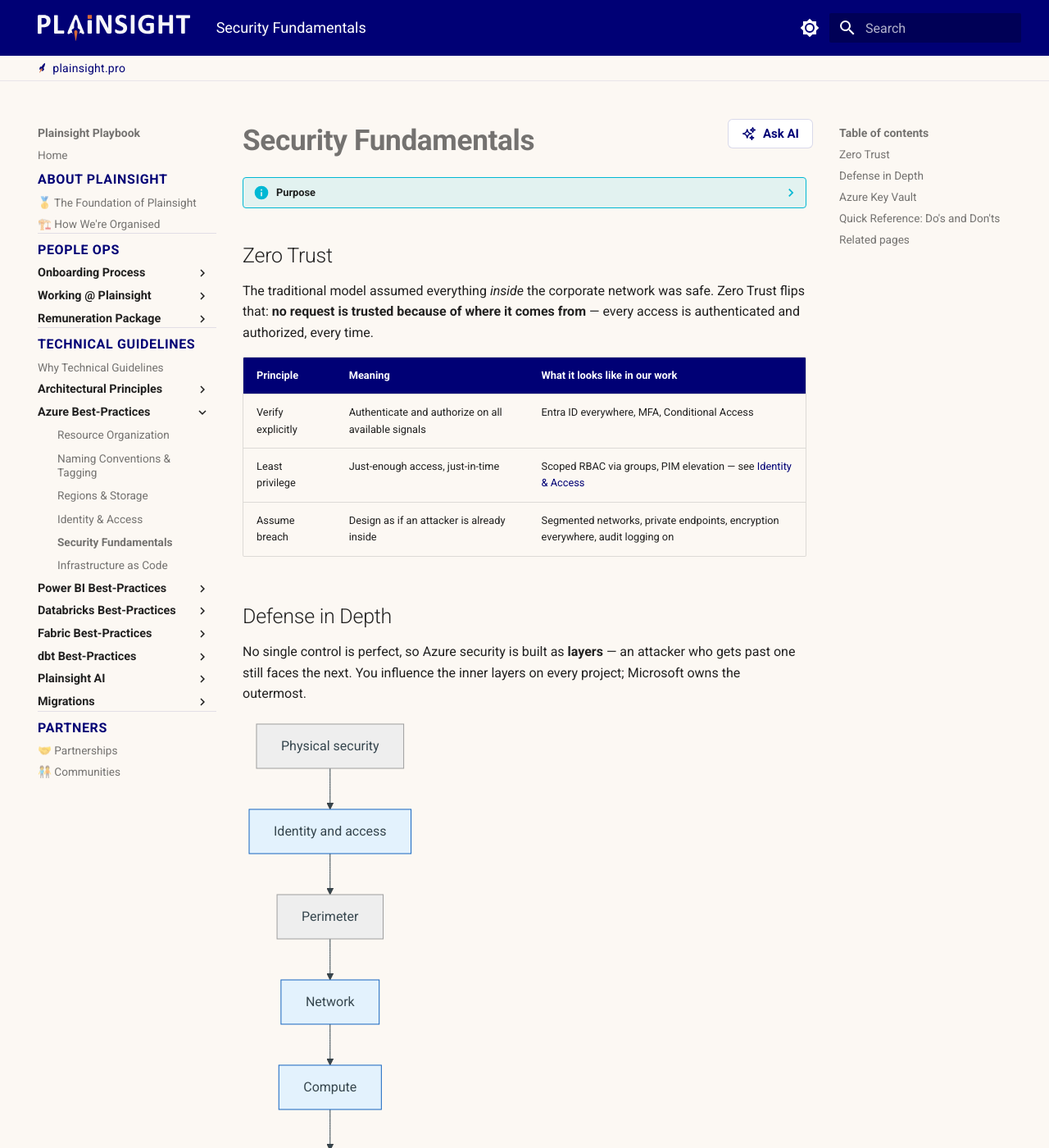
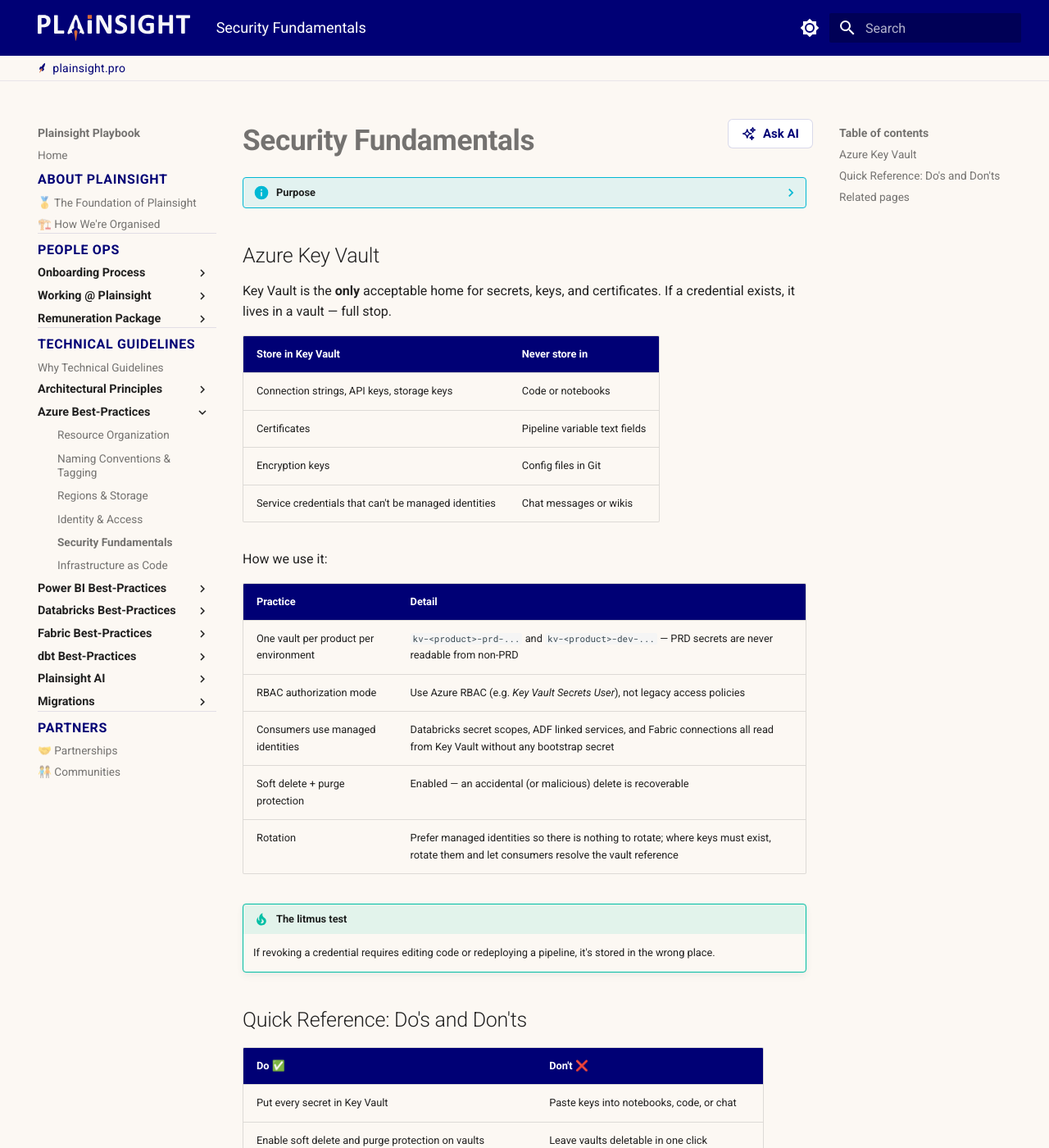
Before and after one commit to PlainsightPro/Vision-Playbook, an MkDocs documentation site: the page built from docs/technical-guidelines/azure/security-fundamentals.md, in a window 1280 px wide and 1400 px high. Shown: the whole window at 82% size. Built offline with MkDocs 1.6.1 and Material for MkDocs 9.7.7, drawn with Linux system fonts in a browser that asks for light colours; some of the changed text lies outside the part shown.

Commit message:
Remove Zero Trust and Defense in Depth from security fundamentals
Keep the page focused on the Key Vault habit; the two mental models
were too abstract for the target audience.

Co-Authored-By: Claude Fable 5 <noreply@anthropic.com>

````diff
--- a/docs/technical-guidelines/azure/security-fundamentals.md
+++ b/docs/technical-guidelines/azure/security-fundamentals.md
@@ -1,51 +1,11 @@
 ---
-description: "High-level security principles for Plainsight's Azure work: Zero Trust, Defense in Depth, and Azure Key Vault as the single home for secrets."
+description: "High-level security habits for Plainsight's Azure work: Azure Key Vault as the single home for secrets."
 ---
 
 # Security Fundamentals
 
 ??? info "Purpose"
-    You don't need to be a security engineer to build securely on Azure — you need two mental models and one habit. The models are Zero Trust and Defense in Depth; the habit is that every secret lives in Key Vault. This page keeps all three deliberately high-level.
-
-## Zero Trust
-
-The traditional model assumed everything *inside* the corporate network was safe. Zero Trust flips that: **no request is trusted because of where it comes from** — every access is authenticated and authorized, every time.
-
-| Principle | Meaning | What it looks like in our work |
-|---|---|---|
-| Verify explicitly | Authenticate and authorize on all available signals | Entra ID everywhere, MFA, Conditional Access |
-| Least privilege | Just-enough access, just-in-time | Scoped RBAC via groups, PIM elevation — see [Identity & Access](identity-and-access.md) |
-| Assume breach | Design as if an attacker is already inside | Segmented networks, private endpoints, encryption everywhere, audit logging on |
-
-## Defense in Depth
-
-No single control is perfect, so Azure security is built as **layers** — an attacker who gets past one still faces the next. You influence the inner layers on every project; Microsoft owns the outermost.
-
-```mermaid
-%%{init: { "flowchart": { "useMaxWidth": true } } }%%
-flowchart TD
-    P[Physical security] --> I[Identity and access]
-    I --> PE[Perimeter]
-    PE --> N[Network]
-    N --> C[Compute]
-    C --> A[Application]
-    A --> D[Data]
-
-    classDef ms fill:#eeeeee,stroke:#9e9e9e
-    classDef us fill:#e3f2fd,stroke:#1565c0
-    class P,PE ms
-    class I,N,C,A,D us
-```
-
-| Layer | Who owns it | Our typical measures |
-|---|---|---|
-| Physical | Microsoft | — |
-| Identity & access | **Us** | Managed identities, security groups, PIM, MFA |
-| Perimeter | Mostly Microsoft | DDoS protection is built in |
-| Network | **Us** | Private endpoints, disabled public network access, NSGs |
-| Compute | **Us** | Patched runtimes, no public VMs, minimal exposure |
-| Application | **Us** | Secure coding, no secrets in code, dependency updates |
-| Data | **Us** | Encryption at rest by default, RBAC on data planes, Unity Catalog / OneLake permissions |
+    You don't need to be a security engineer to build securely on Azure: one habit covers most of it. Every secret lives in Key Vault. This page keeps it deliberately high-level.
 
 ## Azure Key Vault
 
@@ -75,8 +35,6 @@ How we use it:
 
 | Do ✅ | Don't ❌ |
 |---|---|
-| Treat every request as untrusted until verified | Trust traffic because it's "internal" |
-| Layer controls — identity, network, data | Rely on a single firewall or VNet as "the" security |
 | Put every secret in Key Vault | Paste keys into notebooks, code, or chat |
 | Enable soft delete and purge protection on vaults | Leave vaults deletable in one click |
 | Separate PRD and non-PRD vaults | Share one vault across environments |
````
Also changed, not shown: docs/technical-guidelines/azure/identity-and-access.md (+2 -2 lines).
